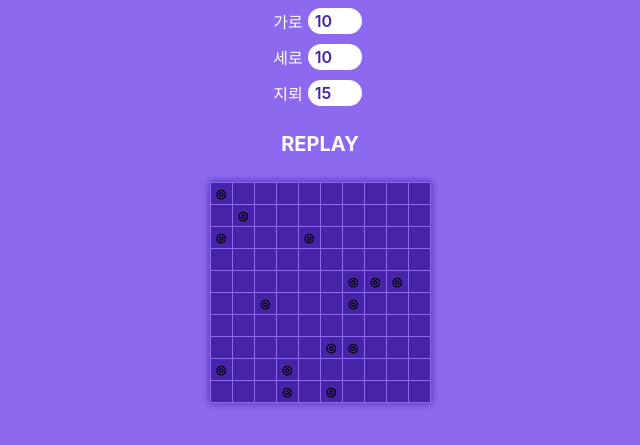
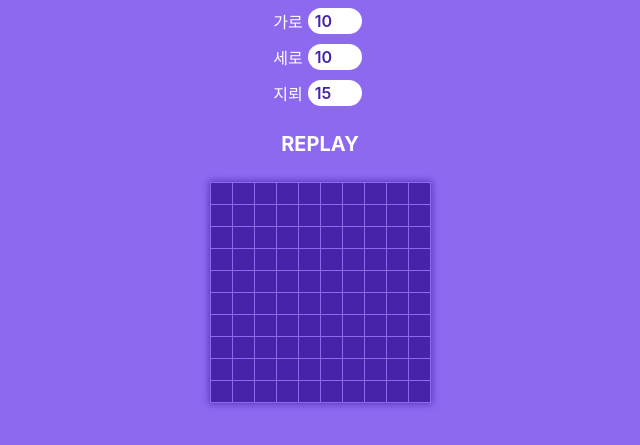
Before and after one commit to yjglab/bikbikmines, a plain HTML site: page index.html in a window 1280 px wide. Both pictures are taken after a click on the element "PLAY". Shown: the part 69-514 px from the top of the page, without its empty margins (320-960 px from the left). Drawn offline with Linux system fonts and the light colour scheme.

Commit message:
complete#2

```diff
--- a/index.css
+++ b/index.css
@@ -23,7 +23,7 @@ td {
   text-align: center;
   font-weight: 800;
   /* color: rgb(70, 35, 167); */
-  color: black;
+  color: rgb(70, 35, 167);
 }
 td.opened {
   background-color: rgb(195, 173, 255);
--- a/index.html
+++ b/index.html
@@ -3,8 +3,9 @@
   <head>
     <meta charset="UTF-8" />
     <meta name="viewport" content="width=device-width, initial-scale=1.0" />
-    <title>Document</title>
+    <title>bikbikmines.io</title>
     <link rel="stylesheet" href="index.css" />
+    <link rel="shortcut icon" sizes="16x16 32x32 64x64" href="boomicon.png" />
   </head>
 
   <body>
```
Also changed, not shown: boomicon.png (added).
